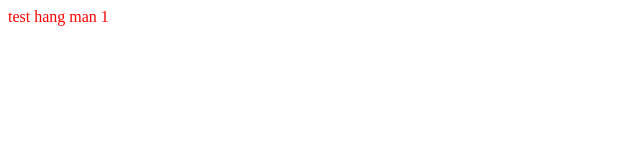
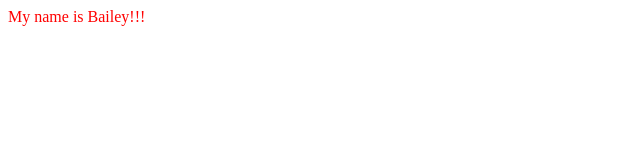
Before and after one commit to Bailey-JC/First-Project, a plain HTML site: page index.html in a window 1280 px wide. Shown: the full height of the page, 0-640 px from the left. Drawn offline with Linux system fonts and the light colour scheme.

Commit message:
Empasise the name

```diff
--- a/index.html
+++ b/index.html
@@ -8,6 +8,6 @@
     <link rel="stylesheet" href="styles.css">
 </head>
 <body>
-    test hang man 1
+    My name is Bailey!!!
 </body>
 </html>
```
